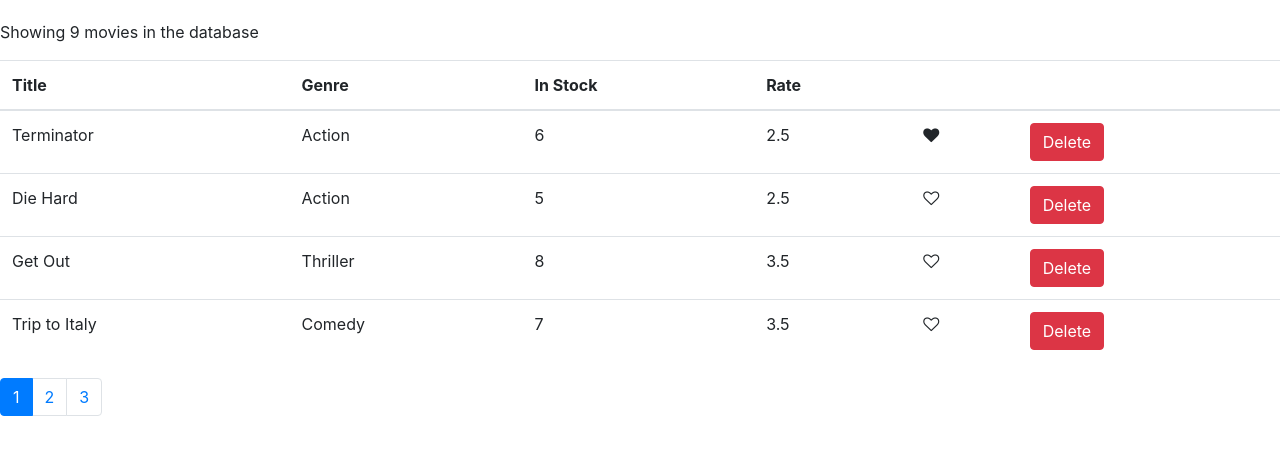
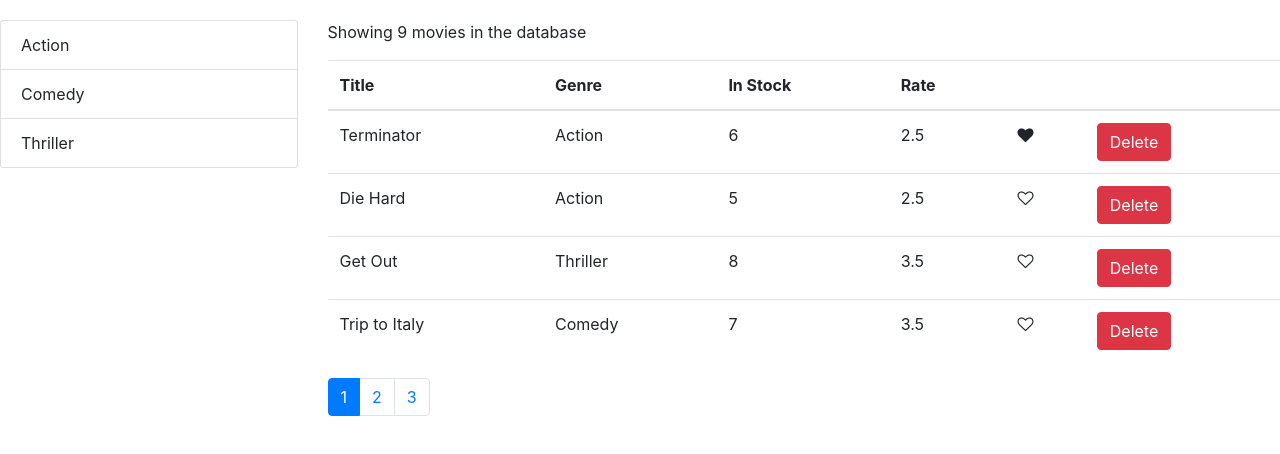
Before and after one commit to amans0508/vidly_video_app, a React (Create React App) app: page / in a window 1280 px wide. Shown: the top 454 px of the page. Built offline with nearby package versions, Linux system fonts and the light colour scheme.

Commit message:
Implementing Filtering #1

```diff
--- /dev/null
+++ b/src/Components/common/listGroup.jsx
@@ -0,0 +1,16 @@
+import React from "react";
+
+const ListGroup = (props) => {
+  const { items } = props;
+  return (
+    <ul className="list-group">
+      {items.map((item) => (
+        <li key={item._id} className="list-group-item">
+          {item.name}
+        </li>
+      ))}
+    </ul>
+  );
+};
+
+export default ListGroup;
--- a/src/Components/movies.jsx
+++ b/src/Components/movies.jsx
@@ -4,12 +4,23 @@ import Like from "./common/like";
 import Pagination from "./common/pagination";
 import { paginate } from "../utils/paginate";
 import PropTypes from "prop-types";
+import ListGroup from "./common/listGroup";
+import { getGenres } from "../Starter Code/Starter Code/services/fakeGenreService";
 
 class Movies extends Component {
   state = {
-    movies: getMovies(),
+    movies: [],
     pageSize: 4,
+    genres: [],
     currentPage: 1,
+  };
+
+  componentDidMount() {
+    this.setState({ movies: getMovies(), genres: getGenres() });
+  }
+
+  handleGenreSelect = (genre) => {
+    console.log(genre);
   };
 
   deleteMovies(movie) {
@@ -35,7 +46,16 @@ class Movies extends Component {
     if (count === 0) return <p>There are no movies in the database</p>;
     const movies = paginate(allMovies, currentPage, pageSize);
     return (
-      <React.Fragment>
+      <div className="row">
+        <div className="col-3">
+          <ListGroup
+            textProperty="name"
+            valueProperty="_id"
+            items={this.state.genres}
+            onItemSelect={this.handleGenreSelect}
+          ></ListGroup>
+        </div>
+        <div className="col">
           <p>Showing {count} movies in the database</p>
           <table className="table">
             <thead>
@@ -80,12 +100,16 @@ class Movies extends Component {
             onPageChange={this.handlePageChange}
             currentPage={currentPage}
           />
-      </React.Fragment>
+        </div>
+      </div>
     );
   }
 }
 Pagination.propTypes = {
-  props: PropTypes.number,
+  itemsCount: PropTypes.number.isRequired,
+  pageSize: PropTypes.number.isRequired,
+  onPageChange: PropTypes.func.isRequired,
+  currentPage: PropTypes.number.isRequired,
 };
 
 export default Movies;
```
Lines whose indentation alone changed are shown as unchanged.
